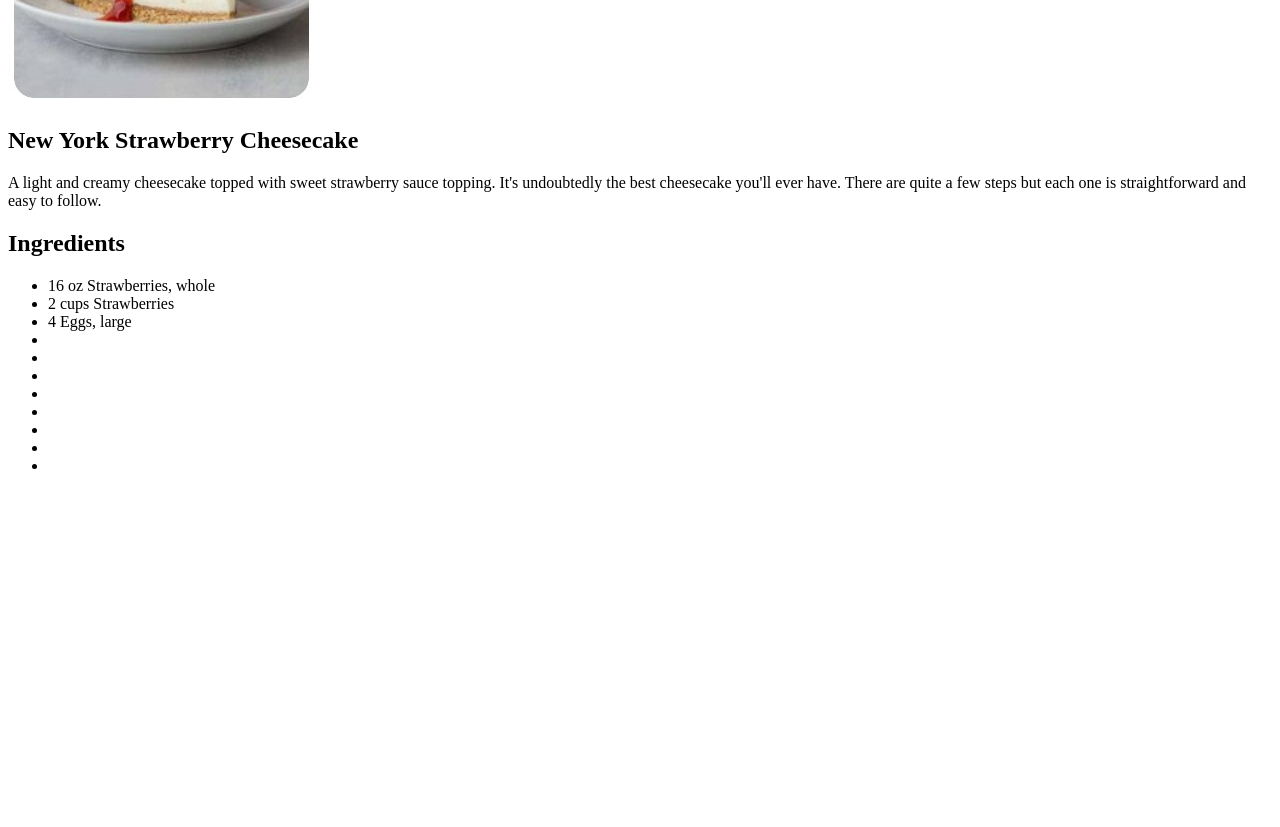
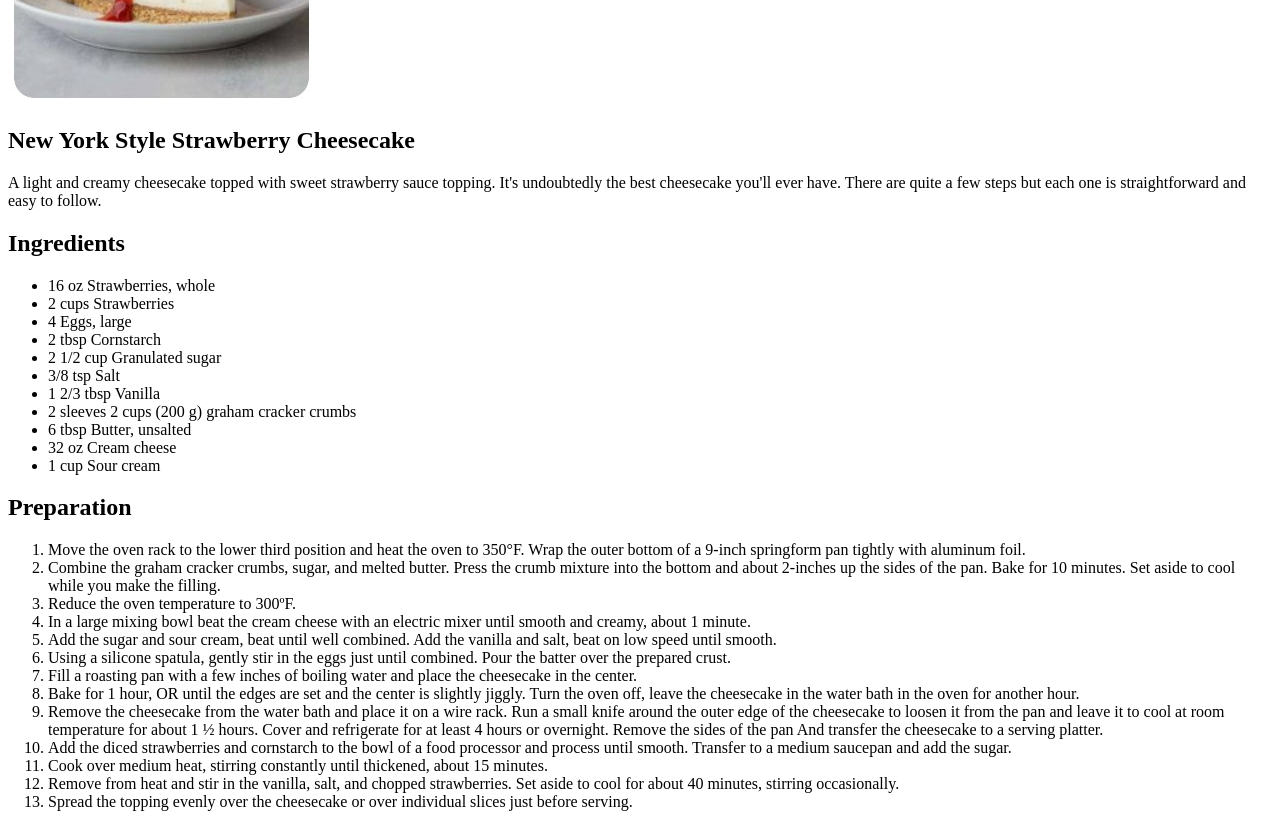
Before and after one commit to Andre-Turner/odin-Recipes, a plain HTML site: page Recipes/strawberryCheeseCake.html in a window 1280 px wide. Shown: the part 420-1247 px from the top of the page. Before the commit the page ends 911 px from the top, so only its background shows below. Drawn offline with Linux system fonts and the light colour scheme.

Commit message:
cheesecakePage

```diff
--- a/Recipes/strawberryCheeseCake.html
+++ b/Recipes/strawberryCheeseCake.html
@@ -10,7 +10,7 @@
     <h1>Strawberry Cheesecake</h1>
     <img src="/Images/Strawberry Cheesecake.jpg">
 
-    <h2>New York Strawberry Cheesecake</h2>
+    <h2>New York Style Strawberry Cheesecake</h2>
 
     <p>A light and creamy cheesecake topped with sweet strawberry sauce topping. It's undoubtedly the best cheesecake you'll ever have. There are quite a few steps but each one is straightforward and easy to follow.</p>
 
@@ -20,14 +20,32 @@
         <li>16 oz Strawberries, whole</li>
         <li>2 cups Strawberries</li>
         <li>4 Eggs, large</li>
-        <li></li>
-        <li></li>
-        <li></li>
-        <li></li>
-        <li></li>
-        <li></li>
-        <li></li>
-        <li></li>
+        <li>2 tbsp Cornstarch</li>
+        <li>2 1/2 cup Granulated sugar</li>
+        <li>3/8 tsp Salt</li>
+        <li>1 2/3 tbsp Vanilla</li>
+        <li>2 sleeves 2 cups (200 g) graham cracker crumbs</li>
+        <li>6 tbsp Butter, unsalted</li>
+        <li>32 oz Cream cheese</li>
+        <li>1 cup Sour cream</li>
     </ul>
+
+    <h2>Preparation</h2>
+
+    <ol>
+       <li>Move the oven rack to the lower third position and heat the oven to 350°F. Wrap the outer bottom of a 9-inch springform pan tightly with aluminum foil. </li>
+       <li>Combine the graham cracker crumbs, sugar, and melted butter. Press the crumb mixture into the bottom and about 2-inches up the sides of the pan. Bake for 10 minutes. Set aside to cool while you make the filling.</li>
+       <li>Reduce the oven temperature to 300ºF.</li>
+       <li>In a large mixing bowl beat the cream cheese with an electric mixer until smooth and creamy, about 1 minute. </li>
+       <li>Add the sugar and sour cream, beat until well combined. Add the vanilla and salt, beat on low speed until smooth. </li>
+       <li>Using a silicone spatula, gently stir in the eggs just until combined. Pour the batter over the prepared crust.</li>
+       <li>Fill a roasting pan with a few inches of boiling water and place the cheesecake in the center. </li>
+       <li>Bake for 1 hour, OR until the edges are set and the center is slightly jiggly. Turn the oven off, leave the cheesecake in the water bath in the oven for another hour. </li>
+       <li>Remove the cheesecake from the water bath and place it on a wire rack. Run a small knife around the outer edge of the cheesecake to loosen it from the pan and leave it to cool at room temperature for about 1 ½ hours. Cover and refrigerate for at least 4 hours or overnight. Remove the sides of the pan And transfer the cheesecake to a serving platter.</li>
+       <li>Add the diced strawberries and cornstarch to the bowl of a food processor and process until smooth. Transfer to a medium saucepan and add the sugar.</li>
+       <li>Cook over medium heat, stirring constantly until thickened, about 15 minutes.</li>
+       <li>Remove from heat and stir in the vanilla, salt, and chopped strawberries. Set aside to cool for about 40 minutes, stirring occasionally.</li>
+       <li>Spread the topping evenly over the cheesecake or over individual slices just before serving.</li>
+    </ol>
 </body>
 </html>
```
